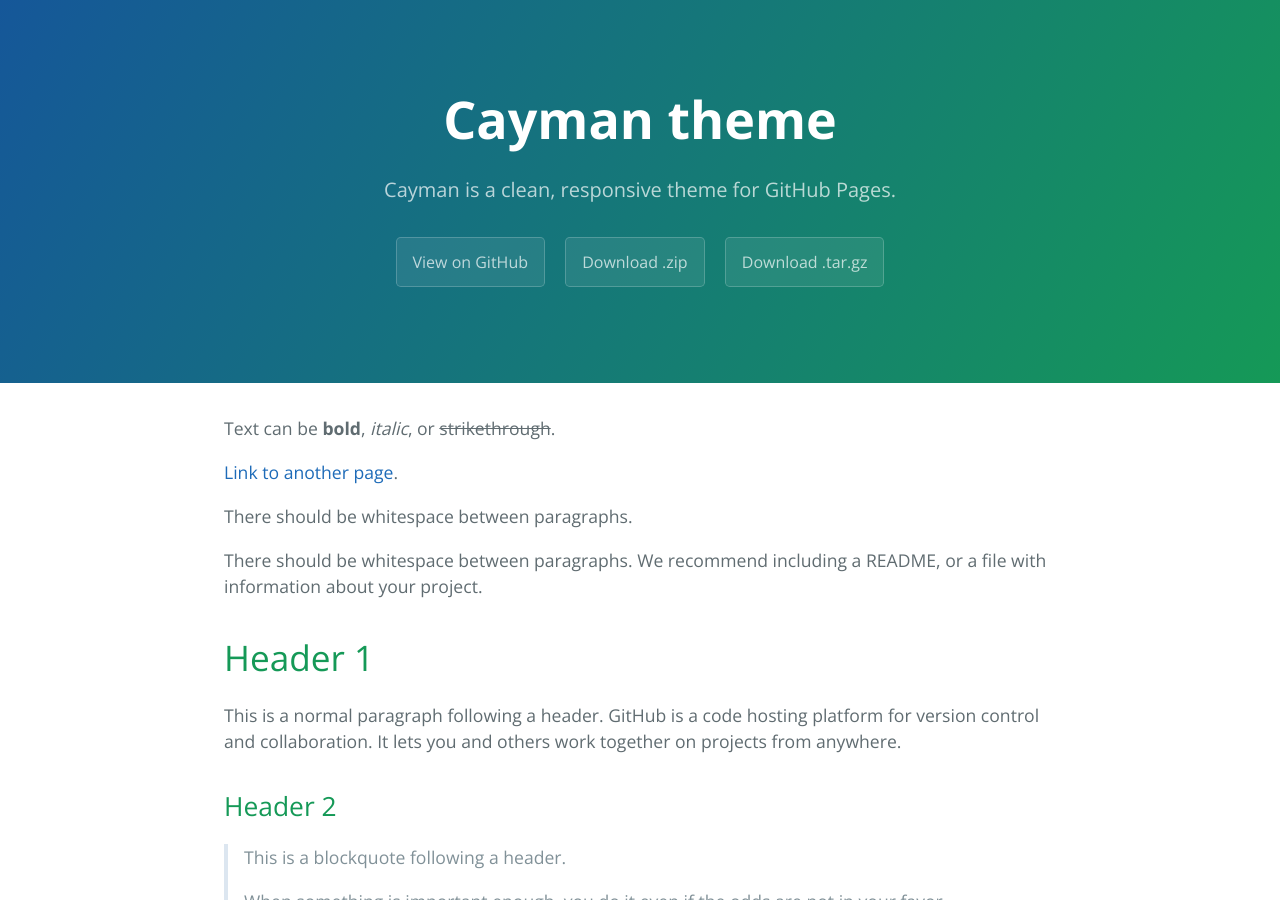
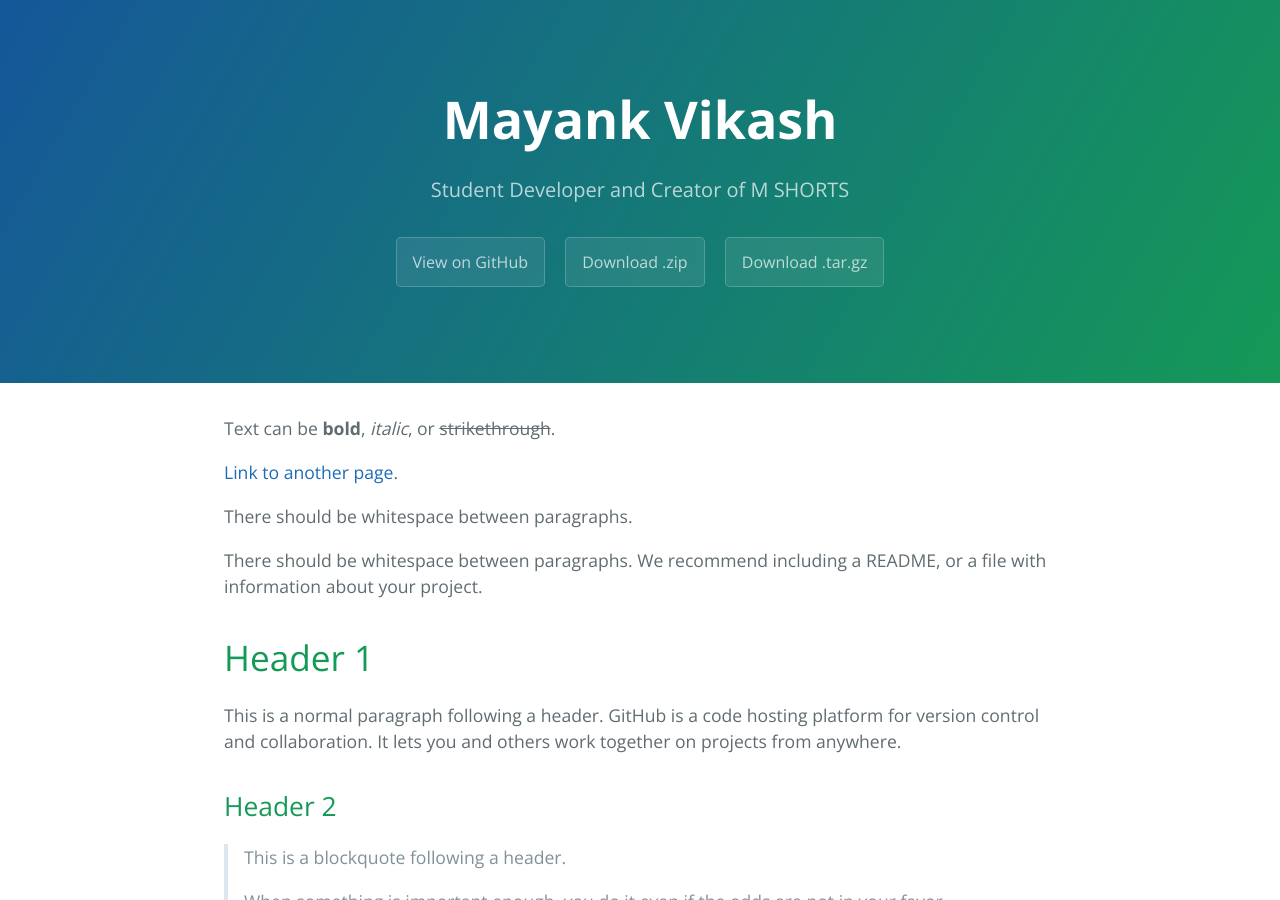
Before and after one commit to MayankVikash/mayankvikash.ml, a Jekyll site: the page built from index.md, in a window 1280 px wide and 900 px high. Built offline with Jekyll 4.4.1, drawn with Linux system fonts in a browser that asks for light colours.

Commit message:
Update _config.yml

```diff
--- a/_config.yml
+++ b/_config.yml
@@ -1,5 +1,5 @@
-title: Cayman theme
-description: Cayman is a clean, responsive theme for GitHub Pages.
-show_downloads: true
+title: Mayank Vikash
+description: Student Developer and Creator of M SHORTS
+show_downloads: flase
 google_analytics:
 theme: jekyll-theme-cayman
```
